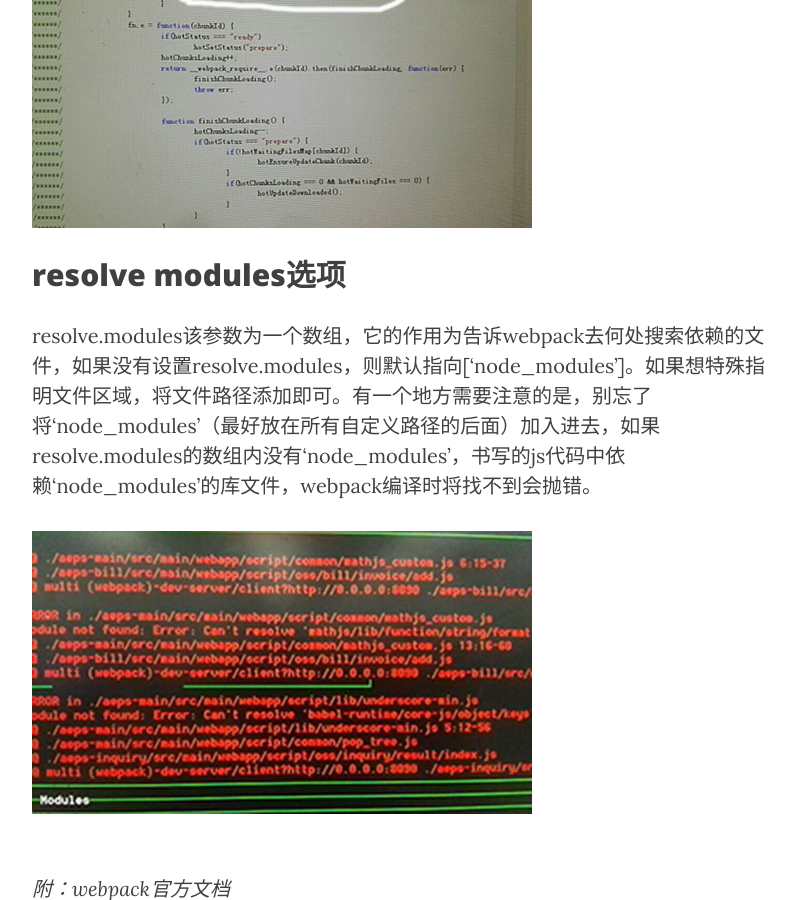
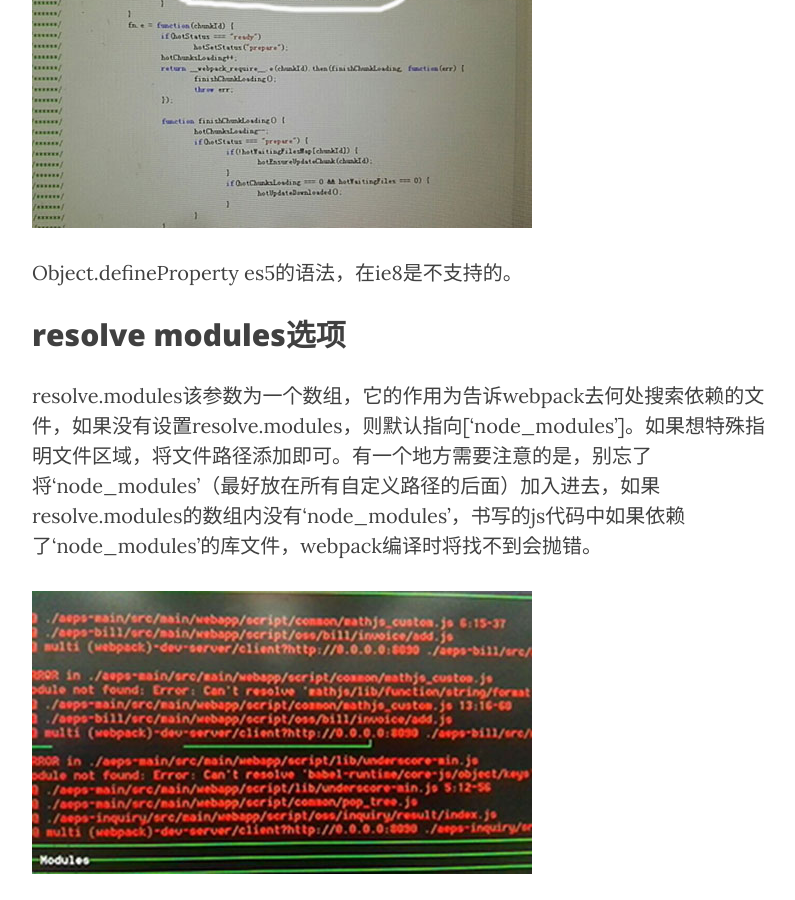
Before and after one commit to xubaoshi/xubaoshi.github.io, a Jekyll site: the page built from _posts/2017-08-04-webpack踩坑.md, in a window 1280 px wide and 900 px high, scrolled down 850 px. Shown: the whole window, without its empty margins (233-1028 px from the left). Built offline with Jekyll 4.4.1, drawn with Linux system fonts in a browser that asks for light colours; nearby versions of some CDN libraries; some of the changed text lies outside the part shown.

Commit message:
add webpack problem

```diff
--- a/_posts/2017-08-04-webpack踩坑.md
+++ b/_posts/2017-08-04-webpack踩坑.md
@@ -13,9 +13,11 @@
 
 ![/img/webpack-pit/ie8.jpg](/img/webpack-pit/ie8.jpg)
 
+Object.defineProperty es5的语法，在ie8是不支持的。
+
 ## resolve modules选项 ##
 
-resolve.modules该参数为一个数组，它的作用为告诉webpack去何处搜索依赖的文件，如果没有设置resolve.modules，则默认指向['node_modules']。如果想特殊指明文件区域，将文件路径添加即可。有一个地方需要注意的是，别忘了将‘node_modules’（最好放在所有自定义路径的后面）加入进去，如果resolve.modules的数组内没有‘node_modules’，书写的js代码中依赖‘node_modules’的库文件，webpack编译时将找不到会抛错。
+resolve.modules该参数为一个数组，它的作用为告诉webpack去何处搜索依赖的文件，如果没有设置resolve.modules，则默认指向['node_modules']。如果想特殊指明文件区域，将文件路径添加即可。有一个地方需要注意的是，别忘了将‘node_modules’（最好放在所有自定义路径的后面）加入进去，如果resolve.modules的数组内没有‘node_modules’，书写的js代码中如果依赖了‘node_modules’的库文件，webpack编译时将找不到会抛错。
 
 ![/img/webpack-pit/resolve-module1.jpg](/img/webpack-pit/resolve-module1.jpg)<br/>
 
@@ -28,7 +30,7 @@
 
 ![/img/webpack-pit/grunt-uglify1.PNG](/img/webpack-pit/grunt-uglify1.PNG)
 
-grunt-contrib-uglify 可以做两个task，一个是针对es5的uglify，而一个是针对es6的,针对es6的先使用grunt-babel插件进行处理一下，然后在进行grunt-contrib-uglify处理。
+grunt-contrib-uglify 可以做两个task，一个是针对es5的uglify，而一个是针对es6的,针对es6的task的先使用grunt-babel插件进行处理一下，然后在进行grunt-contrib-uglify处理。
 
 ![/img/webpack-pit/grunt-uglify2.jpg](/img/webpack-pit/grunt-uglify2.jpg)
 
@@ -37,3 +39,9 @@
 [http://www.ruanyifeng.com/blog/2013/01/javascript_source_map.html][http://www.ruanyifeng.com/blog/2013/01/javascript_source_map.html]
 ### 7个 devTool区别 ###
 [http://www.cnblogs.com/hhhyaaon/p/5657469.html][http://www.cnblogs.com/hhhyaaon/p/5657469.html]
+
+在使用webpack-dev-server或者webpack-dev-middleware时推荐使用 `cheap-module-eval-source-map`。
+* 大部分情况开发时并不关心列信息，而且就算 sourcemap 没有列，有些浏览器引擎（例如 v8） 也会给出列信息，所以我们使用 cheap 模式可以大幅提高 souremap 生成的效率
+* eval 方式可大幅提高持续构建效率，参考webapck devtool速度对比列表
+
+![/img/webpack-pit/devtool.PNG](/img/webpack-pit/devtool.PNG)
```
Also changed, not shown: img/webpack-pit/devtool.PNG (added).
